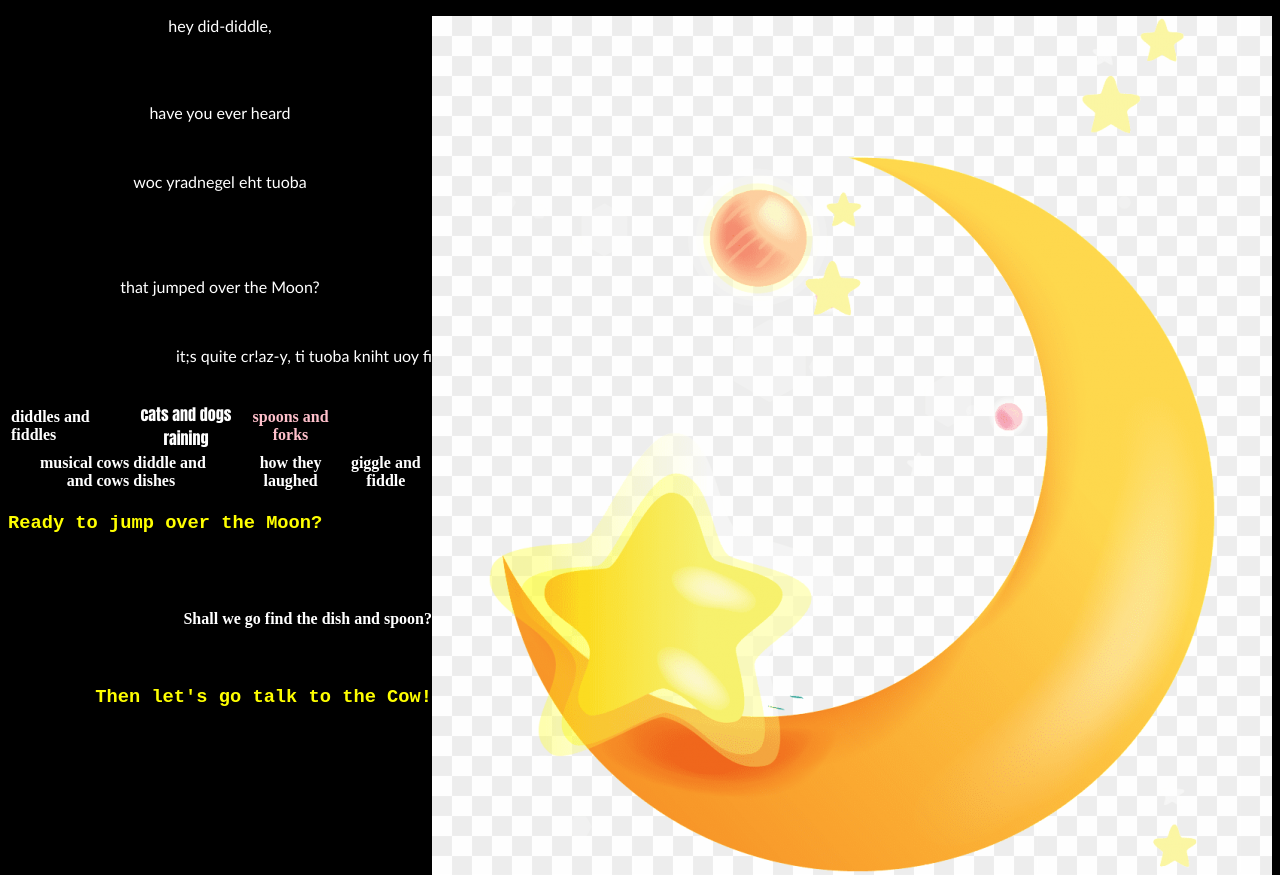
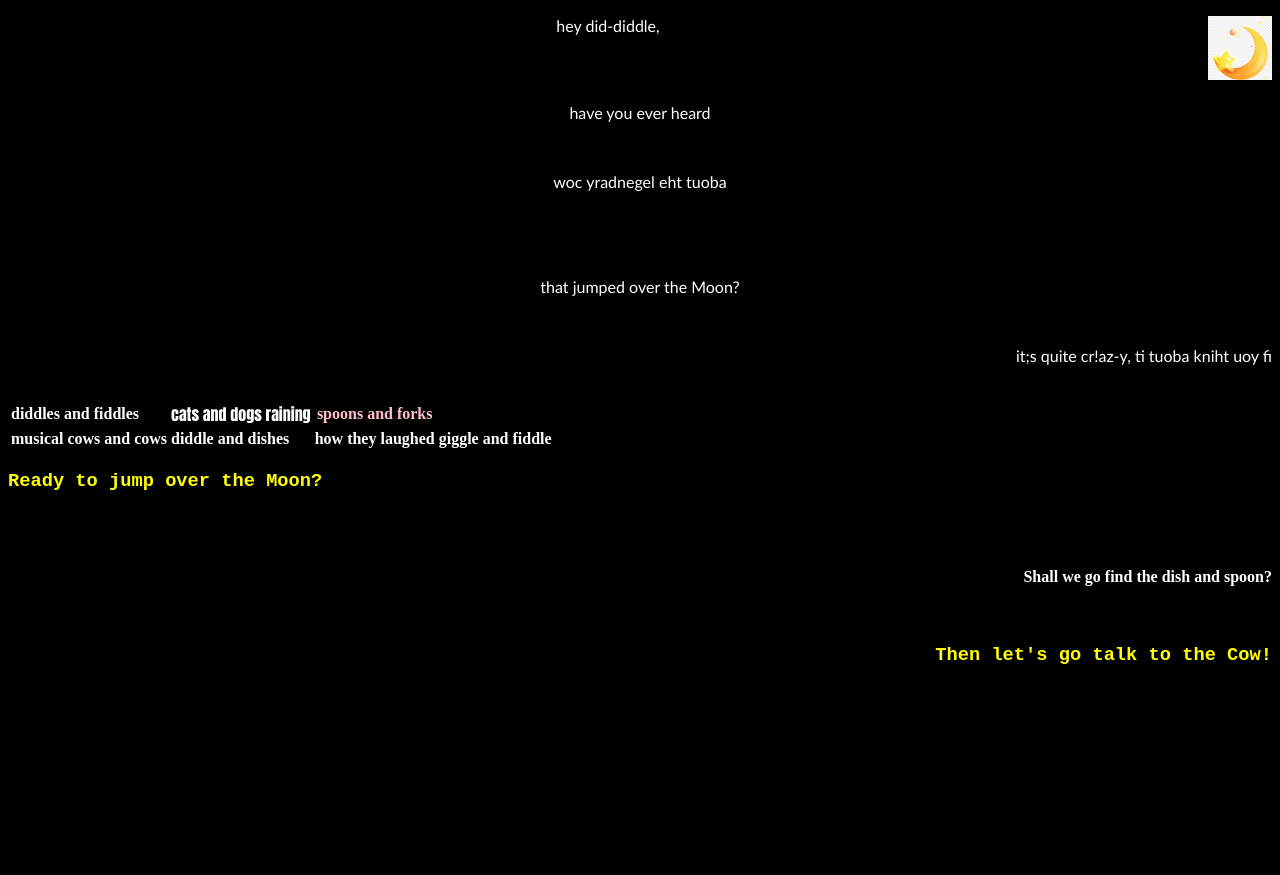
Before and after one commit to nicholnickel/homepage, a plain HTML site: page home.html in a window 1280 px wide. After the commit the page ends 800 px from the top, so only its background shows below. Drawn offline with Linux system fonts and the light colour scheme.

Commit message:
Update home.html

```diff
--- a/home.html
+++ b/home.html
@@ -17,7 +17,7 @@ color: yellow;
 font-family: impact;
 }
 </style>
-<img src="https://nicholnickel.github.io/homepage/images/moon.png" alt="moon!" style="float:right;width:64;height:64;">
+<img src="https://nicholnickel.github.io/homepage/images/moon.png" alt="moon!" width="64" height="64" style="float:right;">
 <p style="text-align:center;">hey did-diddle,</p>
 <br><br>
 <p style="text-align:center;">have you ever heard</p>
```
